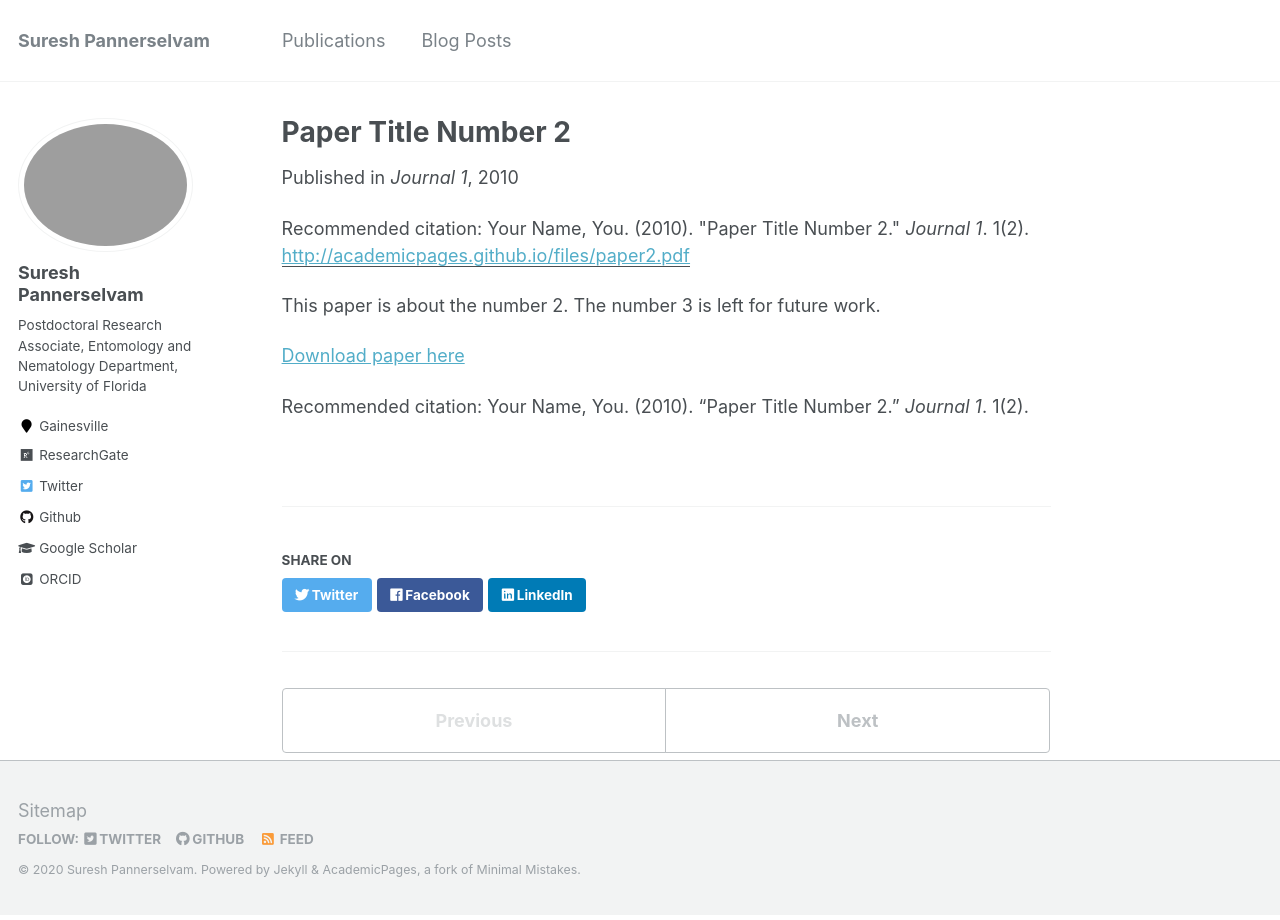
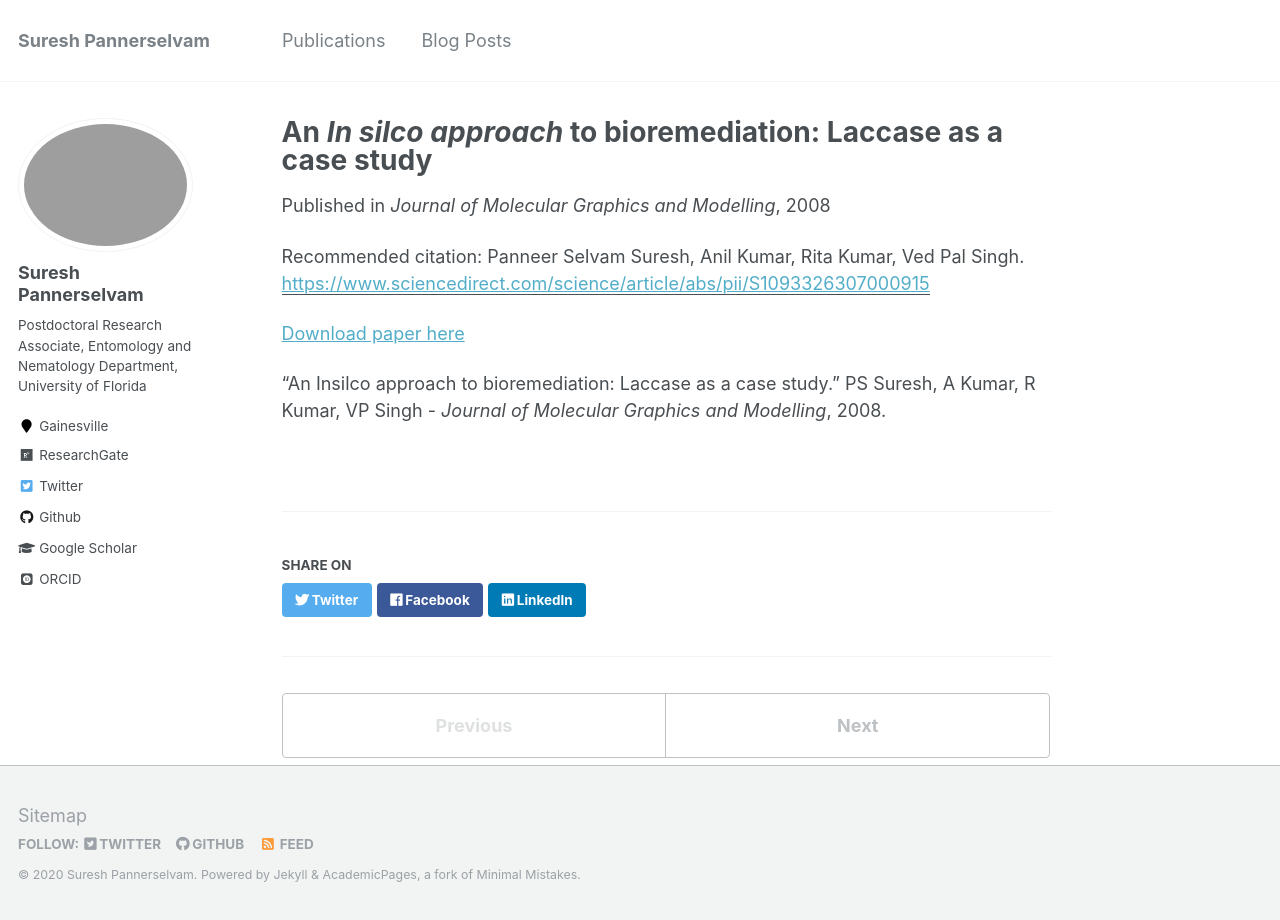
Before and after one commit to Amrithasuresh/amrithasuresh.github.io, a Jekyll site: the page built from _publications/2010-10-01-paper-title-number-2.md, in a window 1280 px wide. Built offline with Jekyll 4.4.1, drawn with Linux system fonts in a browser that asks for light colours; some web fonts are replaced.

Commit message:
update a paper test

```diff
--- a/_publications/2010-10-01-paper-title-number-2.md
+++ b/_publications/2010-10-01-paper-title-number-2.md
@@ -1,15 +1,16 @@
 ---
-title: "Paper Title Number 2"
+title: "An *In silco approach* to bioremediation: Laccase as a case study"
 collection: publications
-permalink: /publication/2010-10-01-paper-title-number-2
-excerpt: 'This paper is about the number 2. The number 3 is left for future work.'
-date: 2010-10-01
-venue: 'Journal 1'
-paperurl: 'http://academicpages.github.io/files/paper2.pdf'
-citation: 'Your Name, You. (2010). &quot;Paper Title Number 2.&quot; <i>Journal 1</i>. 1(2).'
+permalink: /publication/2008-01-01-insilico-bioremediation
+excerpt: ''
+date: 2008-01-01
+venue: 'Journal of Molecular Graphics and Modelling'
+paperurl: 'https://www.sciencedirect.com/science/article/abs/pii/S1093326307000915'
+citation: 'Panneer Selvam Suresh, Anil Kumar, Rita Kumar, Ved Pal Singh.'
 ---
-This paper is about the number 2. The number 3 is left for future work.
 
 [Download paper here](http://academicpages.github.io/files/paper2.pdf)
 
-Recommended citation: Your Name, You. (2010). "Paper Title Number 2." <i>Journal 1</i>. 1(2).
+
+"An Insilco approach to bioremediation: Laccase as a case study."
+PS Suresh, A Kumar, R Kumar, VP Singh - <i> Journal of Molecular Graphics and Modelling</i>, 2008.
```
